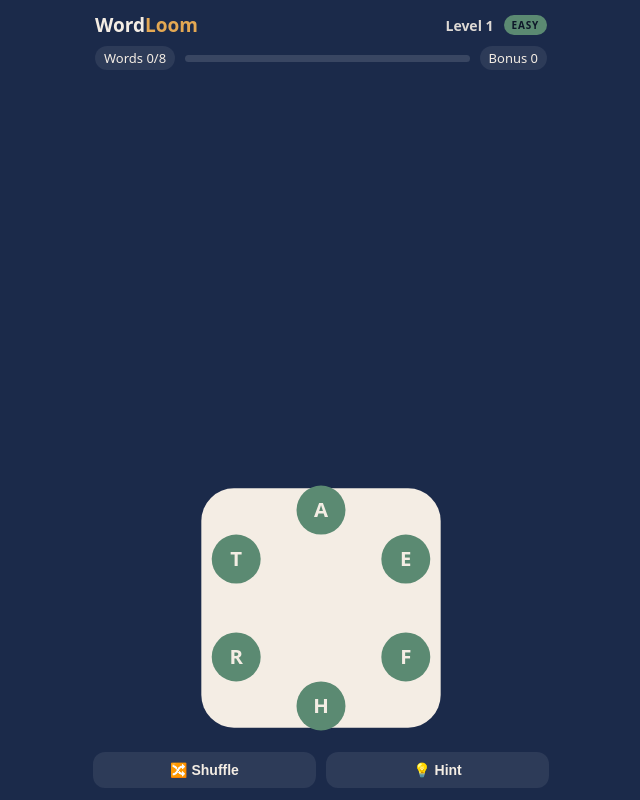
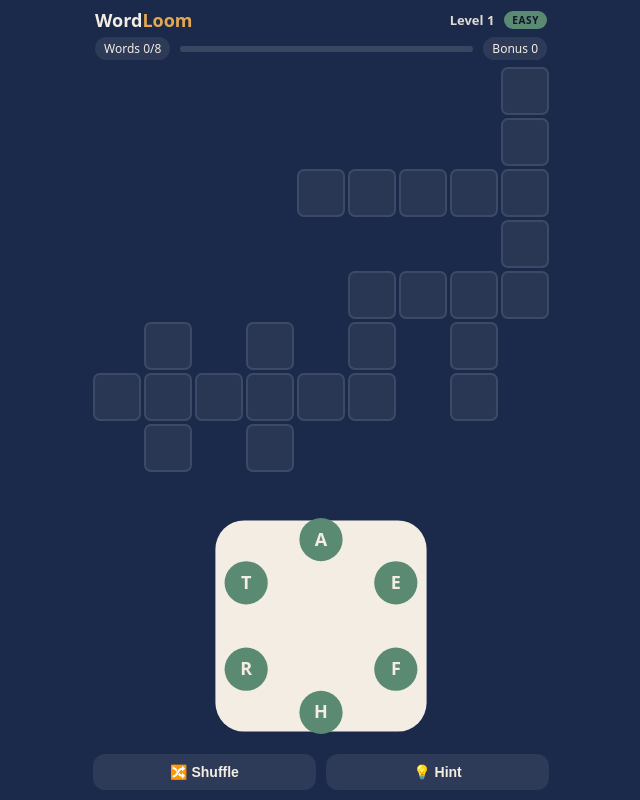
Before and after one commit to tessera11/wordloom, a website built with Vite: page index.html in a window 1280 px wide. Shown: the whole page, without its empty margins (319-959 px from the left). Built offline with nearby package versions, Linux system fonts and the light colour scheme.

Commit message:
Fix board rendering + one-screen fit (board, wheel, layout)

```diff
--- a/src/style.css
+++ b/src/style.css
@@ -11,71 +11,62 @@ body{
   overscroll-behavior:none; -webkit-user-select:none; user-select:none;
 }
 
-/* FIX: hard-lock the app to one viewport height and forbid scrolling.
-   dvh accounts for mobile browser chrome (address bar show/hide). */
+/* Hard-lock the app to exactly one viewport height; nothing scrolls.
+   dvh accounts for mobile browser chrome show/hide. */
 #app{
   width:min(480px,100vw);
   height:100dvh;
-  max-height:100dvh;
-  overflow:hidden;              /* nothing scrolls; everything must fit */
+  overflow:hidden;
   display:flex; flex-direction:column;
-  padding:8px 12px;
-  gap:2px;
+  padding:6px 12px;
 }
 
-header{display:flex; align-items:center; gap:10px; padding:4px 2px}
-.brand{font-weight:800; font-size:19px}
+header{display:flex; align-items:center; gap:10px; padding:2px; flex:0 0 auto}
+.brand{font-weight:800; font-size:18px}
 .brand .lm{color:var(--amber)}
-#level-num{margin-left:auto; font-weight:700; opacity:.9; font-size:14px}
-.tier{font-size:10px; text-transform:uppercase; letter-spacing:.08em; padding:3px 8px; border-radius:99px; color:var(--ink); font-weight:800}
+#level-num{margin-left:auto; font-weight:700; opacity:.9; font-size:13px}
+.tier{font-size:10px; text-transform:uppercase; letter-spacing:.06em; padding:2px 8px; border-radius:99px; color:var(--ink); font-weight:800}
 .tier.easy{background:var(--easy)} .tier.medium{background:var(--medium)} .tier.hard{background:var(--hard)}
 
-.hud{display:flex; align-items:center; gap:10px; padding:2px; font-size:13px}
-.bar{flex:1; height:7px; background:#ffffff22; border-radius:99px; overflow:hidden}
+.hud{display:flex; align-items:center; gap:10px; padding:3px 2px; font-size:12px; flex:0 0 auto}
+.bar{flex:1; height:6px; background:#ffffff22; border-radius:99px; overflow:hidden}
 #bar-fill{height:100%; width:0; background:var(--amber); transition:width .35s ease}
 .chip{background:#ffffff14; padding:3px 9px; border-radius:99px; white-space:nowrap}
 
-/* FIX: board area flexes to fill leftover space AND is allowed to shrink
-   (min-height:0 is the critical flexbox line). Board is capped by BOTH
-   width and height so it never pushes the wheel off-screen. */
+/* Board area: takes leftover space and is allowed to SHRINK (min-height:0).
+   The board element itself is sized in JS (board.ts fit()) to fill this box
+   while keeping cells square — so it can never overflow. */
 #board-wrap{
   flex:1 1 auto;
   min-height:0;
   display:flex; align-items:center; justify-content:center;
   padding:2px 0;
 }
-.board{
-  display:grid; gap:3px;
-  width:auto; height:auto;
-  max-width:min(94vw, 480px);
-  max-height:100%;             /* never taller than the flex area */
-}
-.cell{aspect-ratio:1/1; border-radius:7px; display:flex; align-items:center; justify-content:center}
+.board{ display:grid; }        /* width/height/gap set inline by board.ts */
+.cell{border-radius:7px; display:flex; align-items:center; justify-content:center}
 .cell.empty{background:transparent}
 .cell.slot{background:#ffffff10; box-shadow:inset 0 0 0 2px #ffffff18}
 .cell.filled{background:var(--linen)}
 .cell.hint{background:#f4ede4bb}
-.glyph{color:var(--ink); font-weight:800; font-size:clamp(12px,4.5vw,24px); opacity:0}
+.glyph{color:var(--ink); font-weight:800; font-size:clamp(11px,4vw,22px); opacity:0}
 .cell.filled .glyph{opacity:1}
 .glyph.pop{animation:pop .3s ease both}
 @keyframes pop{0%{transform:scale(.4);opacity:0}60%{transform:scale(1.15)}100%{transform:scale(1);opacity:1}}
 
-#current{min-height:30px; text-align:center; font-size:24px; font-weight:800; letter-spacing:.12em; color:var(--amber); flex:0 0 auto}
+#current{min-height:28px; text-align:center; font-size:22px; font-weight:800; letter-spacing:.12em; color:var(--amber); flex:0 0 auto}
 #current.pulse{animation:pulse .3s ease}
 @keyframes pulse{0%{transform:scale(1)}50%{transform:scale(1.18)}100%{transform:scale(1)}}
 
-/* FIX: wheel sized by the SMALLER of width and height, so it always fits
-   under the board. Cap via vmin-style min() keeps it on-screen on any phone. */
+/* Wheel: fixed, flexes NONE. Height is capped in JS (wheel.ts) by the smaller
+   of parent width and a share of viewport height, so buttons always fit below. */
 #wheel-wrap{
   flex:0 0 auto;
-  width:min(72vw, 34vh, 400px);
-  aspect-ratio:1/1;
-  margin:2px auto 0;
   display:flex; justify-content:center; align-items:center;
+  padding:2px 0;
 }
 #wheel-wrap.shake{animation:shake .3s}
 @keyframes shake{0%,100%{transform:translateX(0)}25%{transform:translateX(-8px)}75%{transform:translateX(8px)}}
-.wheel{touch-action:none; cursor:pointer; max-width:100%; max-height:100%}
+.wheel{touch-action:none; cursor:pointer; display:block}
 
 .controls{display:flex; gap:10px; padding:6px 0 4px; flex:0 0 auto}
 button{flex:1; background:#ffffff14; color:var(--linen); border:0; padding:10px; border-radius:12px; font-weight:700; font-size:14px; cursor:pointer}
--- a/src/ui/board.ts
+++ b/src/ui/board.ts
@@ -1,24 +1,52 @@
 import type { Level } from "../types";
 
 /**
- * Crossword board renderer (DOM / CSS grid).
- * Chosen over canvas for accessibility (each cell is a real element),
- * trivially animatable fills, and crisp text at any DPR.
+ * Crossword board renderer (DOM / CSS grid) with JS-driven fit sizing.
+ *
+ * The board sizes itself to fill the #board-wrap box while keeping every cell
+ * square, using the SMALLER of (availWidth/cols) and (availHeight/rows) as the
+ * cell size. This guarantees the whole puzzle is visible without scrolling and
+ * without pushing the wheel/buttons off-screen — for any grid shape.
  */
 export class Board {
   el: HTMLElement;
   private cells = new Map<string, HTMLElement>(); // "r,c" -> element
-  constructor(container: HTMLElement, private level: Level) {
+  private gap = 3;
+  private ro?: ResizeObserver;
+
+  constructor(private container: HTMLElement, private level: Level) {
     this.el = document.createElement("div");
     this.el.className = "board";
     this.el.style.gridTemplateColumns = `repeat(${level.cols}, 1fr)`;
     this.el.style.gridTemplateRows = `repeat(${level.rows}, 1fr)`;
+    this.el.style.gap = `${this.gap}px`;
     container.innerHTML = "";
     container.appendChild(this.el);
     this.render();
+    this.fit();
+
+    // Refit whenever the available space changes (rotation, keyboard, chrome).
+    this.ro = new ResizeObserver(() => this.fit());
+    this.ro.observe(container);
+    window.addEventListener("resize", this.fit);
   }
 
   private key(r: number, c: number) { return `${r},${c}`; }
+
+  /** Size the board to fit its container with square cells. */
+  private fit = () => {
+    const availW = this.container.clientWidth;
+    const availH = this.container.clientHeight;
+    if (availW <= 0 || availH <= 0) return;
+    const { rows, cols } = this.level;
+    const cellW = (availW - (cols - 1) * this.gap) / cols;
+    const cellH = (availH - (rows - 1) * this.gap) / rows;
+    const cell = Math.max(8, Math.floor(Math.min(cellW, cellH)));
+    const w = cell * cols + (cols - 1) * this.gap;
+    const h = cell * rows + (rows - 1) * this.gap;
+    this.el.style.width = `${w}px`;
+    this.el.style.height = `${h}px`;
+  };
 
   private render() {
     const { rows, cols, table } = this.level;
@@ -31,7 +59,7 @@ export class Board {
           div.dataset.letter = table[r][c];
           const span = document.createElement("span");
           span.className = "glyph";
-          span.textContent = "";            // hidden until revealed
+          span.textContent = "";
           div.appendChild(span);
           this.cells.set(this.key(r, c), div);
         }
@@ -40,7 +68,6 @@ export class Board {
     }
   }
 
-  /** Reveal a word's cells with a stagger animation. Returns true if newly filled. */
   revealWord(word: string): boolean {
     const placed = this.level.words.find(
       (w) => w.answer.toLowerCase() === word.toLowerCase() && w.orientation !== "none"
@@ -63,7 +90,6 @@ export class Board {
     return newly;
   }
 
-  /** Free hint: reveal a single not-yet-filled letter. */
   revealHintLetter(): boolean {
     for (const [, cell] of this.cells) {
       if (!cell.classList.contains("filled")) {
@@ -75,4 +101,10 @@ export class Board {
     }
     return false;
   }
+
+  /** Call when tearing down a level to avoid leaking observers. */
+  destroy() {
+    this.ro?.disconnect();
+    window.removeEventListener("resize", this.fit);
+  }
 }
--- a/src/ui/wheel.ts
+++ b/src/ui/wheel.ts
@@ -1,16 +1,19 @@
 /**
- * WordLoom swipe letter-wheel (Canvas) — touch-tuned v2.
+ * WordLoom swipe letter-wheel (Canvas) — touch-tuned v2 + height-aware sizing.
  *
- * What changed vs v1 (all aimed at real-device feel):
- *  - HIT radius is separate from and larger than the VISUAL node radius, so
- *    fingertips register reliably without the dots looking oversized.
- *  - BACKTRACKING: drag back onto the second-to-last node to deselect the last
- *    letter (the standard Wordscapes/word-connect behaviour).
- *  - Scroll/gesture lock while dragging (touch-action:none + preventDefault).
- *  - Pointer capture so a drag that leaves the canvas still tracks.
- *  - Snappier trail + selected-node scale pop; haptic tick on each new letter.
- *  - All feel constants live in TUNING at the top — change numbers, reload,
- *    re-test (see PLAYTEST.md).
+ * v2 feel improvements:
+ *  - HIT radius separate from and larger than the VISUAL node radius.
+ *  - BACKTRACKING: drag back onto the previous node to deselect the last letter.
+ *  - Scroll/gesture lock while dragging.
+ *  - Pointer capture so a drag leaving the canvas still tracks.
+ *  - Selected-node pop + haptic tick.
+ *
+ * SIZING FIX (this build): the canvas is capped by the SMALLER of the parent
+ * width AND a share of the viewport height (viewportHeightFactor). This stops
+ * the wheel eating the space the Shuffle/Hint buttons need — the previous
+ * version sized by width only, which pushed the buttons off-screen on tall grids.
+ *
+ * All feel + sizing constants live in TUNING (see PLAYTEST.md).
  */
 
 const PALETTE = {
@@ -21,16 +24,18 @@ const PALETTE = {
   ink: "#0E1729",
 };
 
-// ---- TUNING: adjust these during playtesting -------------------------------
+// ---- TUNING: adjust during playtesting -------------------------------------
 const TUNING = {
-  nodeRadiusFactor: 0.090,   // visual dot radius, relative to canvas size
-  hitRadiusFactor: 0.130,    // touch target radius (>= nodeRadius). Bump if selects feel finicky.
-  wheelRadiusFactor: 0.360,  // ring radius the dots sit on
-  trailWidthFactor: 0.038,   // amber connector thickness
-  selectedScale: 1.14,       // how much a selected dot pops
-  hapticMs: 8,               // vibration on each new letter (0 = off)
+  nodeRadiusFactor: 0.090,     // visual dot radius (relative to canvas size)
+  hitRadiusFactor: 0.130,      // touch target radius (>= nodeRadius)
+  wheelRadiusFactor: 0.360,    // ring radius the dots sit on
+  trailWidthFactor: 0.038,     // amber connector thickness
+  selectedScale: 1.14,         // selected-dot pop
+  hapticMs: 8,                 // vibration per new letter (0 = off)
   minWordLength: 3,
-  maxCanvasPx: 440,
+  maxCanvasPx: 360,            // hard ceiling
+  viewportHeightFactor: 0.30,  // wheel never taller than 30% of viewport height
+  widthFactor: 0.78,          // …nor wider than 78% of its parent's width
 };
 // ----------------------------------------------------------------------------
 
@@ -56,14 +61,12 @@ export class Wheel {
     container.appendChild(this.canvas);
     this.ctx = this.canvas.getContext("2d")!;
     this.resize();
-    window.addEventListener("resize", () => this.resize());
+    window.addEventListener("resize", this.resize);
 
-    // Pointer events cover touch + mouse + pen.
     this.canvas.addEventListener("pointerdown", (e) => this.start(e), { passive: false });
     this.canvas.addEventListener("pointermove", (e) => this.move(e), { passive: false });
     this.canvas.addEventListener("pointerup", () => this.end());
     this.canvas.addEventListener("pointercancel", () => this.end());
-    // Belt-and-braces: stop the page scrolling/zooming mid-swipe.
     this.canvas.addEventListener("touchmove", (e) => { if (this.dragging) e.preventDefault(); }, { passive: false });
   }
 
@@ -77,8 +80,14 @@ export class Wheel {
 
   private cssSize() { return this.canvas.width / (window.devicePixelRatio || 1); }
 
-  private resize() {
-    const size = Math.min(this.canvas.parentElement?.clientWidth ?? 360, TUNING.maxCanvasPx);
+  private resize = () => {
+    const parentW = this.canvas.parentElement?.clientWidth ?? 360;
+    // Fit by the smaller of: parent width, a share of viewport height, hard cap.
+    const size = Math.floor(Math.min(
+      parentW * TUNING.widthFactor,
+      window.innerHeight * TUNING.viewportHeightFactor,
+      TUNING.maxCanvasPx
+    ));
     const dpr = window.devicePixelRatio || 1;
     this.canvas.width = size * dpr;
     this.canvas.height = size * dpr;
@@ -86,7 +95,7 @@ export class Wheel {
     this.canvas.style.height = `${size}px`;
     this.ctx.setTransform(dpr, 0, 0, dpr, 0, 0);
     this.layout(); this.draw();
-  }
+  };
 
   private layout() {
     const size = this.cssSize();
@@ -102,7 +111,7 @@ export class Wheel {
     let best: Node | null = null, bestD = Infinity;
     for (const n of this.nodes) {
       const d = Math.hypot(n.x - x, n.y - y);
-      if (d <= hit && d < bestD) { best = n; bestD = d; } // nearest-within-radius wins
+      if (d <= hit && d < bestD) { best = n; bestD = d; }
     }
     return best;
   }
@@ -129,13 +138,11 @@ export class Wheel {
     if (n) {
       const pos = this.path.indexOf(n.idx);
       if (pos === -1) {
-        // new letter
         this.path.push(n.idx);
         this.onUpdate(this.currentWord());
         this.buzz();
       } else if (pos === this.path.length - 2) {
-        // BACKTRACK: dragged back to the previous node → drop the last letter
-        this.path.pop();
+        this.path.pop();                 // backtrack
         this.onUpdate(this.currentWord());
         this.buzz();
       }
@@ -165,12 +172,10 @@ export class Wheel {
     const size = this.cssSize();
     ctx.clearRect(0, 0, size, size);
 
-    // hub
     ctx.fillStyle = PALETTE.linen;
     roundRect(ctx, size * 0.06, size * 0.06, size * 0.88, size * 0.88, size * 0.12);
     ctx.fill();
 
-    // trail
     if (this.path.length) {
       ctx.strokeStyle = PALETTE.amber;
       ctx.lineWidth = size * TUNING.trailWidthFactor;
@@ -184,7 +189,6 @@ export class Wheel {
       ctx.stroke();
     }
 
-    // nodes
     const r = size * TUNING.nodeRadiusFactor;
     this.nodes.forEach((n) => {
       const active = this.path.includes(n.idx);
```
